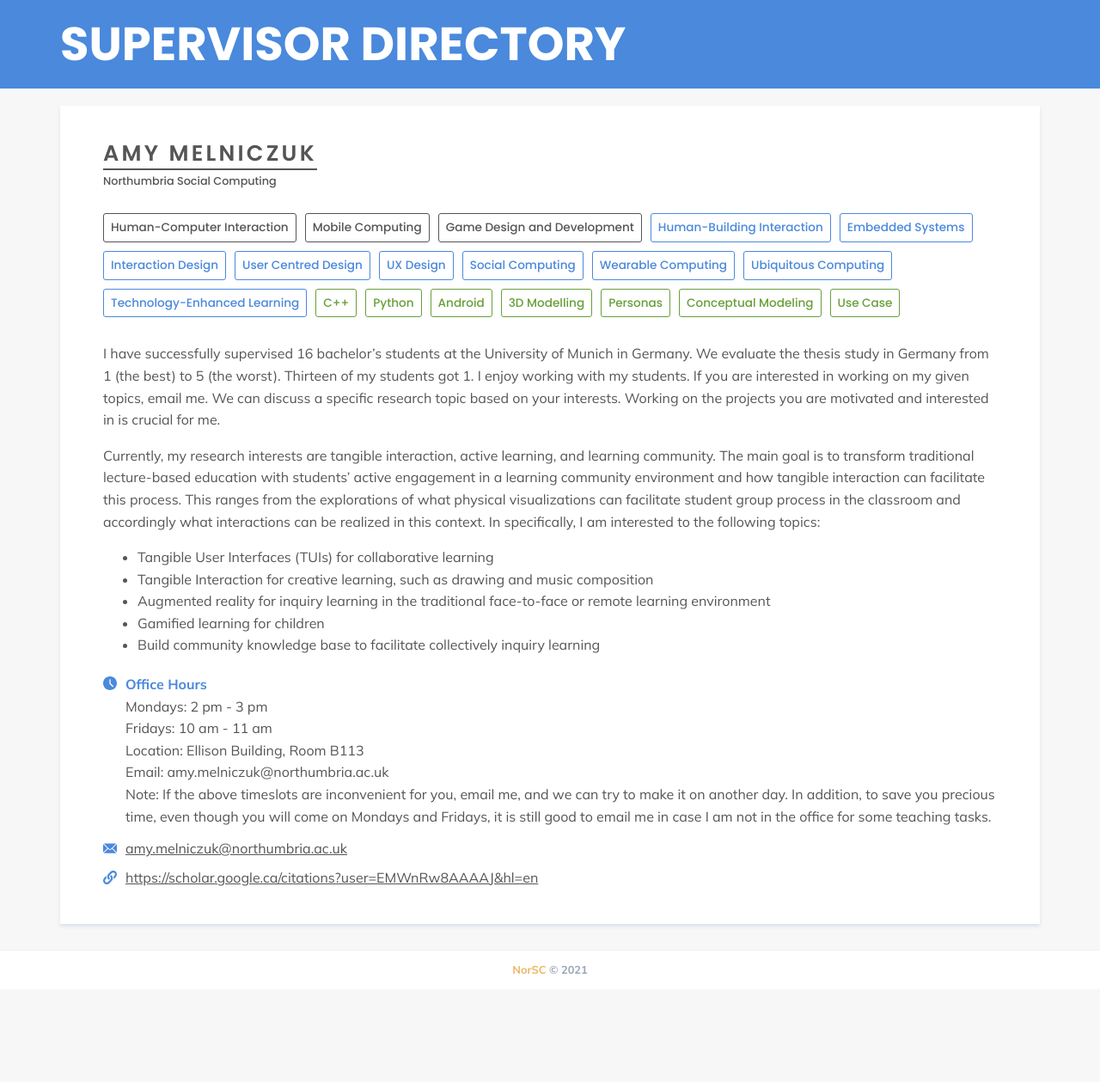
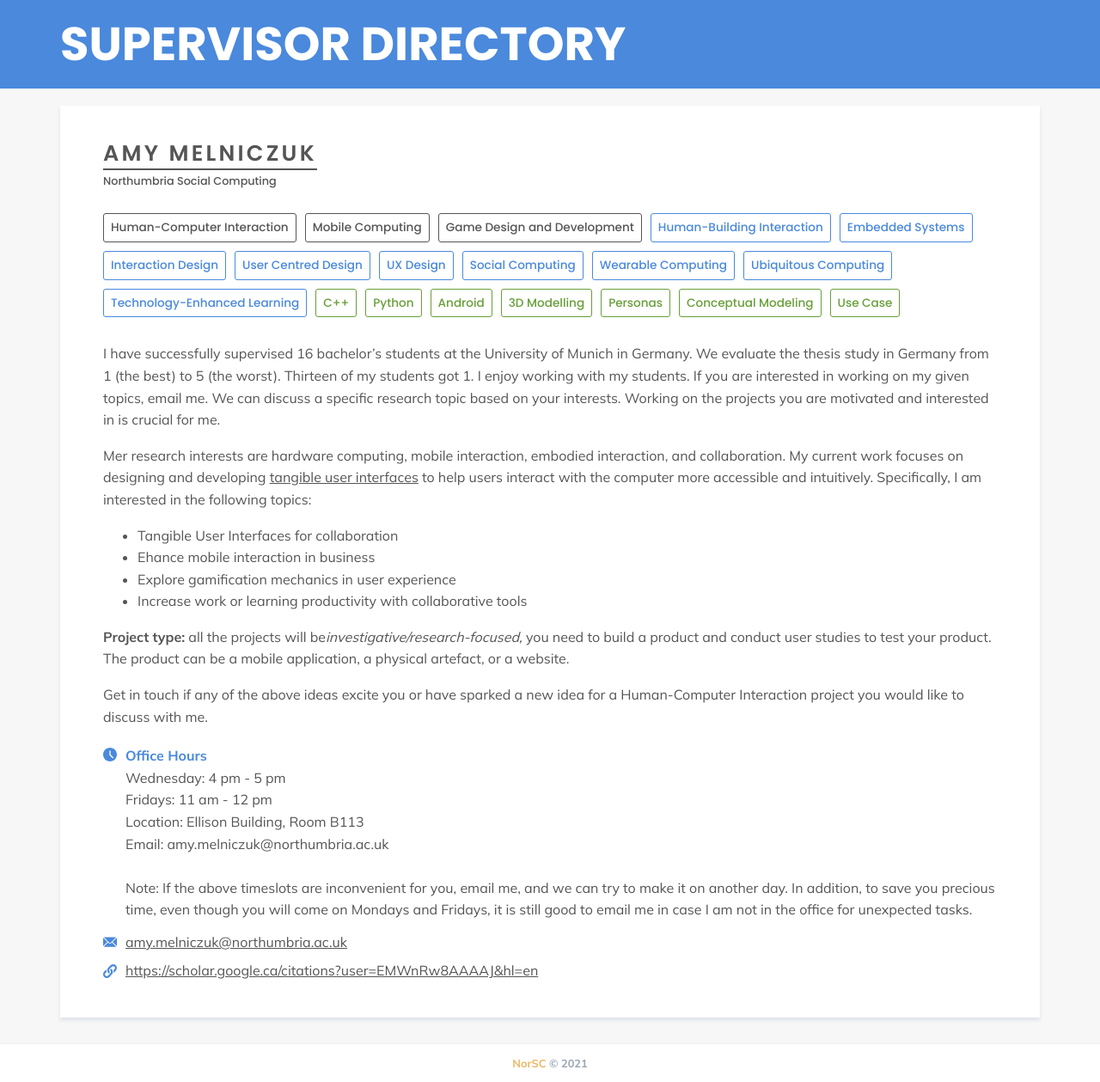
Before and after one commit to NorSC/supervisor-search, a Jekyll site: the page built from _supervisors/amy-melniczuk.md, in a window 1280 px wide. Shown: the whole page at 86% size. Built offline with Jekyll 4.4.1, drawn with Linux system fonts in a browser that asks for light colours; a script that is not in the unit is left out; before the commit the page ends 1151 px from its top, so only the background shows below that.

Commit message:
Update Supervisors “amy-melniczuk”

```diff
--- a/_supervisors/amy-melniczuk.md
+++ b/_supervisors/amy-melniczuk.md
@@ -7,15 +7,16 @@ available_phd: true
 email: amy.melniczuk@northumbria.ac.uk
 website: https://scholar.google.ca/citations?user=EMWnRw8AAAAJ&hl=en
 office_hours: >-
-  Mondays: 2 pm - 3 pm
+  Wednesday: 4 pm - 5 pm
 
-  Fridays: 10 am - 11 am
+  Fridays: 11 am - 12 pm
 
   Location: Ellison Building, Room B113
 
   Email: amy.melniczuk@northumbria.ac.uk
 
-  Note: If the above timeslots are inconvenient for you, email me, and we can try to make it on another day. In addition, to save you precious time, even though you will come on Mondays and Fridays, it is still good to email me in case I am not in the office for some teaching tasks.
+
+  Note: If the above timeslots are inconvenient for you, email me, and we can try to make it on another day. In addition, to save you precious time, even though you will come on Mondays and Fridays, it is still good to email me in case I am not in the office for unexpected tasks.
 research_group: Northumbria Social Computing
 research_themes:
   - Human-Computer Interaction
@@ -48,39 +49,22 @@ additional_details: >-
   projects you are motivated and interested in is crucial for me.
 
 
-  Currently, my research interests are tangible interaction, active learning, and learning community. The main goal is to transform traditional lecture-based education with students' active engagement in a learning community environment and how tangible interaction can facilitate this process. This ranges from the explorations of what physical visualizations can facilitate student group process in the classroom and accordingly what interactions can be realized in this context. In specifically, I am interested to the following topics:
+  Mer research interests are hardware computing, mobile interaction, embodied interaction, and collaboration. My current work focuses on designing and developing [tangible user interfaces](https://en.wikipedia.org/wiki/Tangible_user_interface#:~:text=A%20tangible%20user%20interface%20represents,range%20of%20possible%20application%20areas.) to help users interact with the computer more accessible and intuitively. Specifically, I am interested in the following topics:
 
 
-  * Tangible User Interfaces (TUIs) for collaborative learning
+  * Tangible User Interfaces for collaboration
 
-  * Tangible Interaction for creative learning, such as drawing and music composition
+  * Ehance mobile interaction in business
 
-  * Augmented reality for inquiry learning in the traditional face-to-face or remote learning environment
+  * Explore gamification mechanics in user experience
 
-  * Gamified learning for children
-
-  * Build community knowledge base to facilitate collectively inquiry learning
-additional_details_msc: >-
-  I have successfully supervised 5 master's students at the University of Munich
-  in Germany. We evaluate the thesis study in Germany from 1 (the best) to 5
-  (the worst). All my students got 1. I enjoy working with my students. If you
-  are interested in working on my given topics, email me. We can discuss a
-  specific research topic based on your interests.
+  * Increase work or learning productivity with collaborative tools
 
 
-  Currently, my research interests are tangible interaction, active learning, and learning community. The main goal is to transform traditional lecture-based education with students' active engagement in a learning community environment and how tangible interaction can facilitate this process. This ranges from the explorations of what physical visualizations can facilitate student group process in the classroom and accordingly what interactions can be realized in this context. In specifically, I am interested to the following topics:
+  **Project type:** all the projects will be*investigative/research-focused,* you need to build a product and conduct user studies to test your product. The product can be a mobile application, a physical artefact, or a website.
 
 
-  * Tangible User Interfaces (TUIs) for collaborative learning
-
-  * Tangible Interaction for creative learning, such as drawing and music composition
-
-  * Augmented reality for inquiry learning in the traditional face-to-face or remote learning environment
-
-  * Gamified learning for children
-
-  * Build community knowledge base to facilitate collectively inquiry learning
-additional_details_phd: I have studied and worked in China, Canada, Germany,
-  Switzerland, and now in the UK. I have no Ph.D. supervision experience, but I
-  am confident that I know how to help you succeed.
+  Get in touch if any of the above ideas excite you or have sparked a new idea for a Human-Computer Interaction project you would like to discuss with me.
+additional_details_msc: ""
+additional_details_phd: ""
 ---
```
